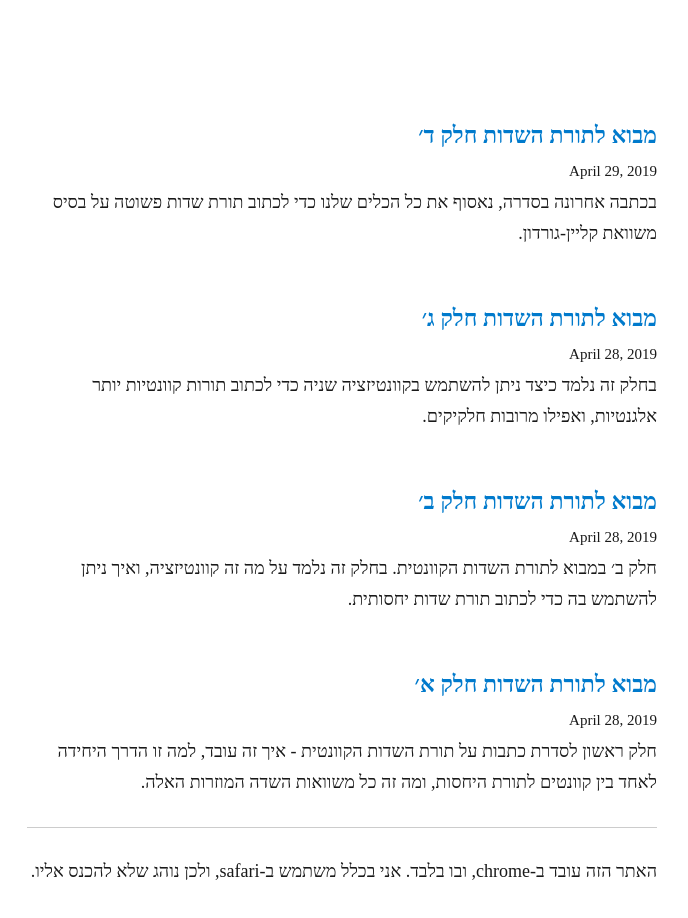
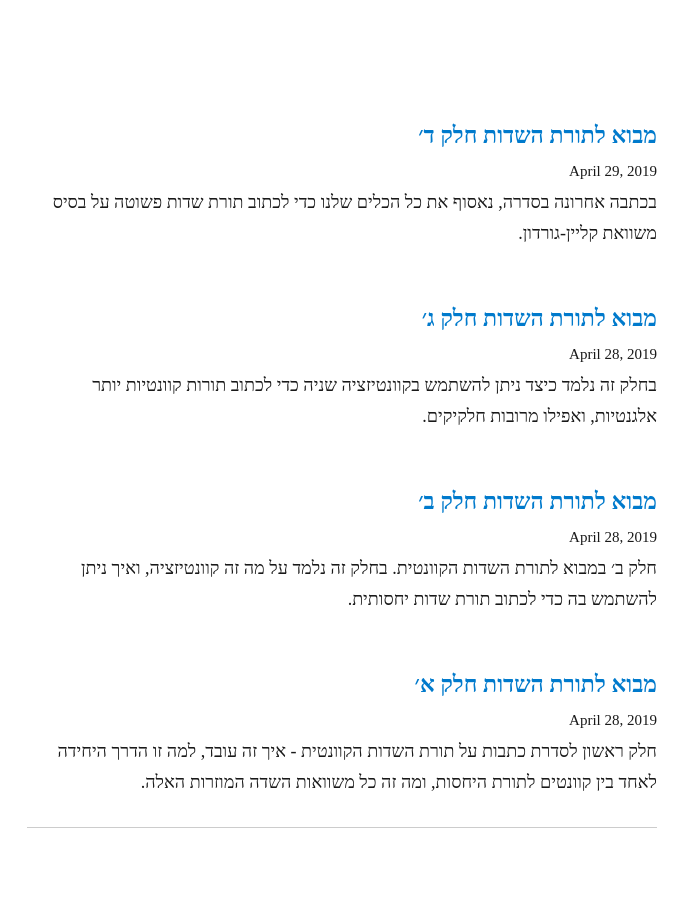
Before and after one commit to YotamVaknin/website, a Gatsby site: page / in a window 1280 px wide. Shown: the part 158-1076 px from the top of the page, without its empty margins (298-986 px from the left). Built offline with nearby package versions, Linux system fonts and the light colour scheme; Gatsby itself is replaced by a stand-in of ours; some packages are replaced by stand-ins of ours.

Commit message:
asdkasndaks

```diff
--- a/src/components/layout.js
+++ b/src/components/layout.js
@@ -154,7 +154,6 @@ class Layout extends React.Component {
         />
 
         <div className = 'text'>
-            האתר הזה עובד ב-chrome, ובו בלבד. אני בכלל משתמש ב-safari, ולכן נוהג שלא להכנס אליו.
         </div>
         </footer>
 
```
